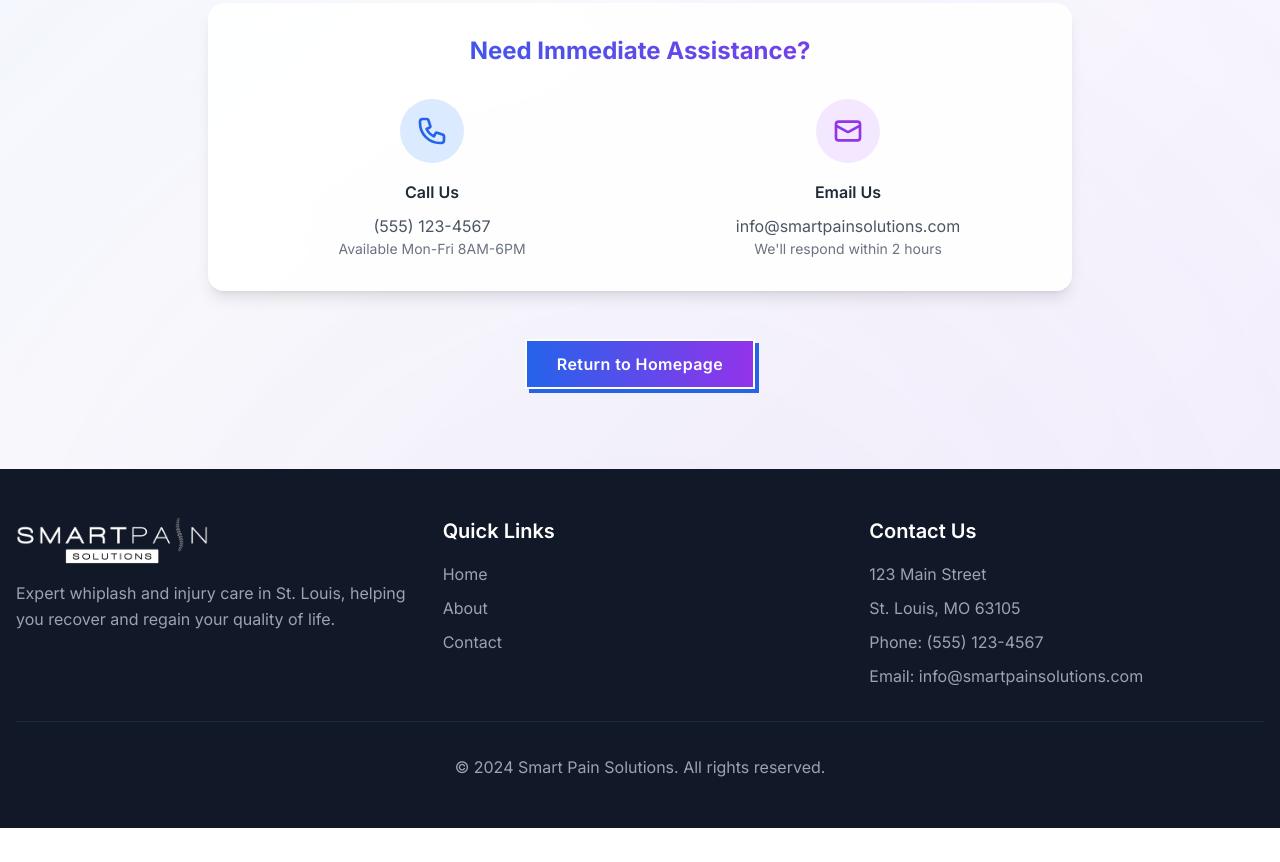
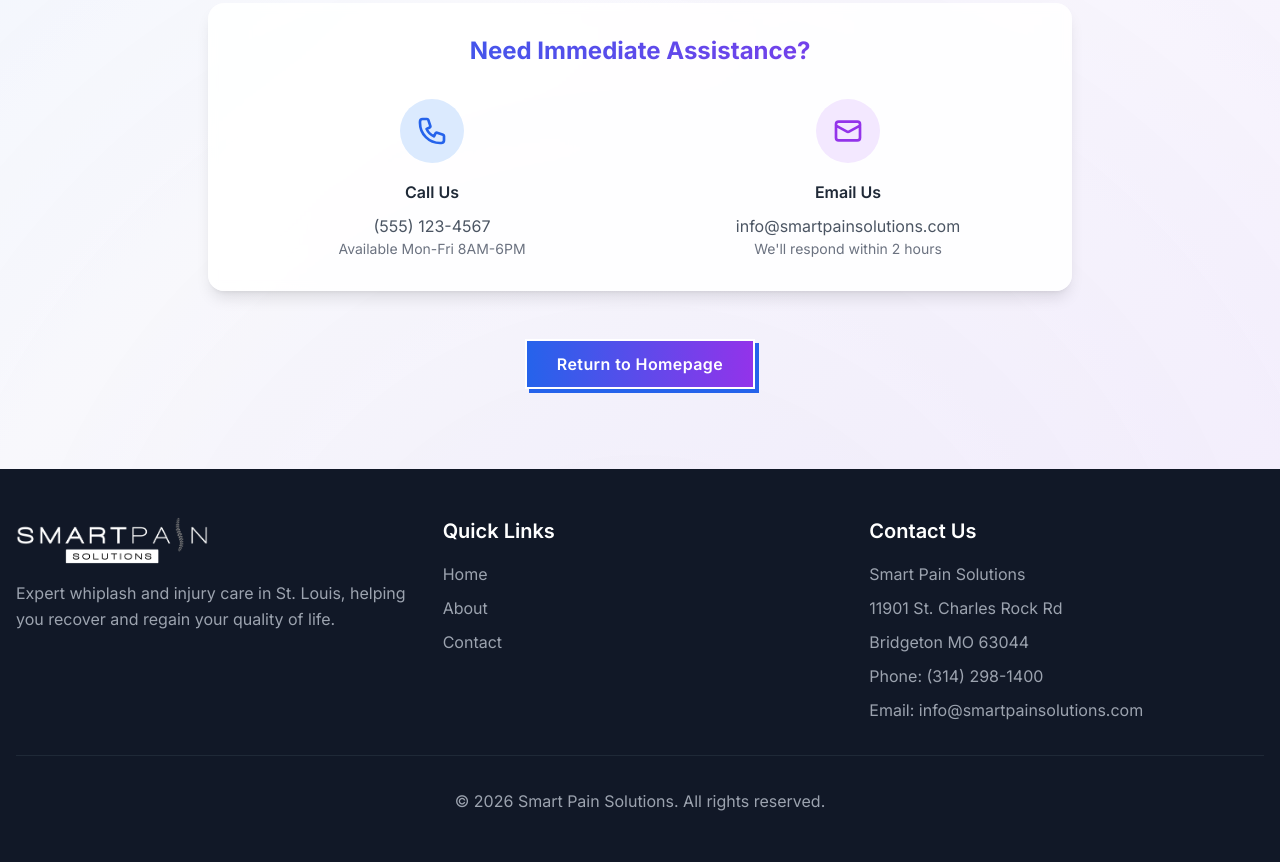
Before and after one commit to akshayk-ensemble/dot-physical-bridgeton-st-louis, a plain HTML site: page thank-you.html in a window 1280 px wide. Shown: the part 1401-2263 px from the top of the page. Before the commit the page ends 2229 px from the top, so only its background shows below. Drawn offline with nearby package versions, Linux system fonts and the light colour scheme.

Commit message:
updated thank you

```diff
--- a/thank-you.html
+++ b/thank-you.html
@@ -339,15 +339,16 @@
                 <div>
                     <h3 class="text-xl font-semibold mb-4">Contact Us</h3>
                     <ul class="space-y-2 text-gray-400">
-                        <li>123 Main Street</li>
-                        <li>St. Louis, MO 63105</li>
-                        <li>Phone: (555) 123-4567</li>
+                        <li>Smart Pain Solutions</li>
+                        <li>11901 St. Charles Rock Rd</li>
+                        <li>Bridgeton MO 63044</li>
+                        <li>Phone: (314) 298-1400</li>
                         <li>Email: info@smartpainsolutions.com</li>
                     </ul>
                 </div>
             </div>
             <div class="border-t border-gray-800 mt-8 pt-8 text-center text-gray-400">
-                <p>&copy; 2024 Smart Pain Solutions. All rights reserved.</p>
+                <p>&copy; 2026 Smart Pain Solutions. All rights reserved.</p>
             </div>
         </div>
     </footer>
```
